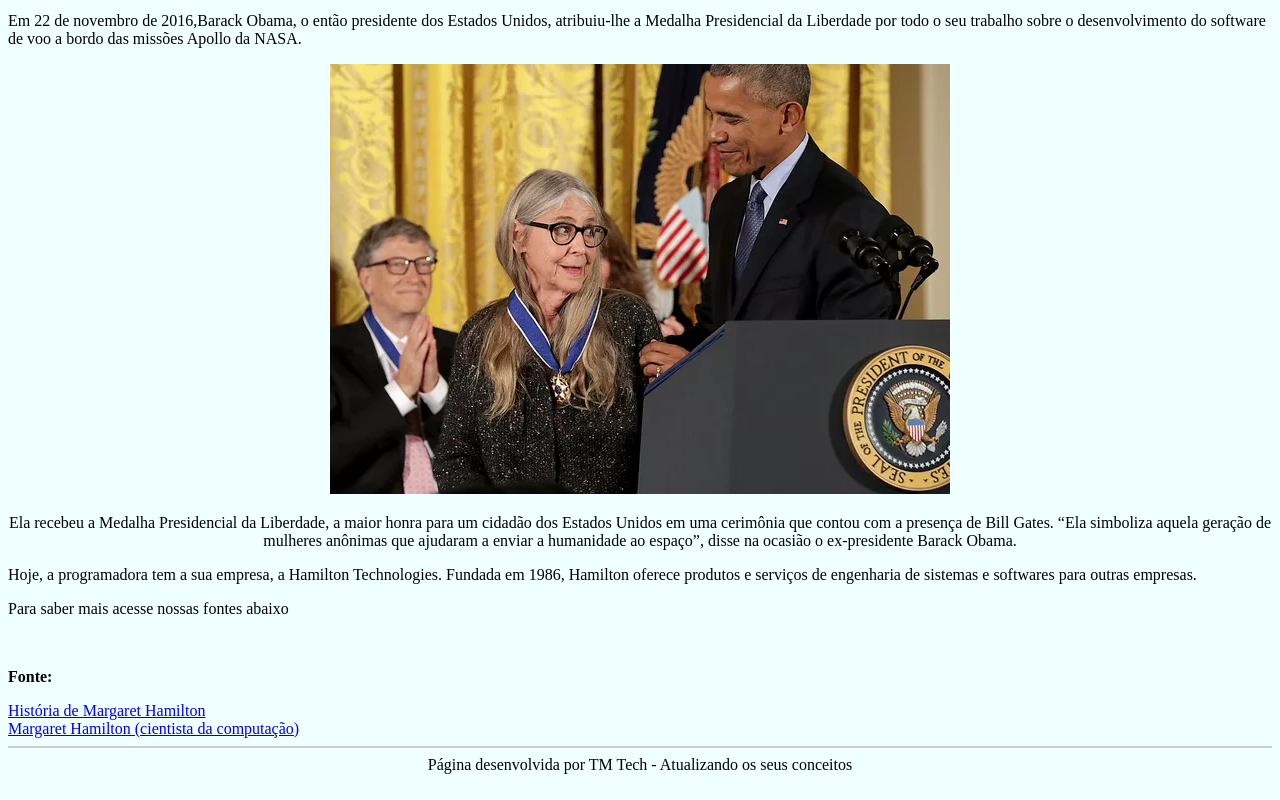
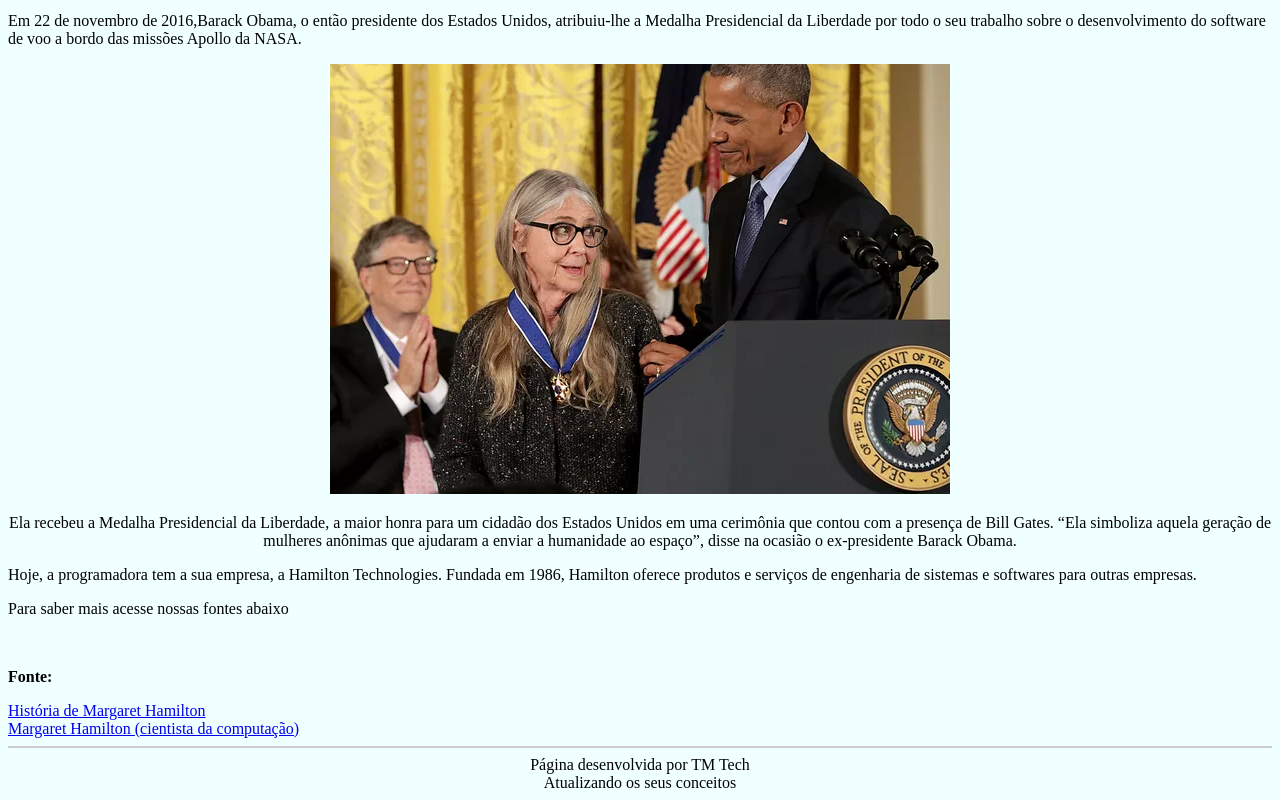
Before and after one commit to ThatianaMattos/mulherestech, a plain HTML site: page index.html in a window 1280 px wide. Shown: the part 594-1394 px from the top of the page. Drawn offline with Linux system fonts and the light colour scheme.

Commit message:
Update index.html
Quebra de linha

```diff
--- a/index.html
+++ b/index.html
@@ -35,7 +35,8 @@
         text-align: center;
     }
 </style>
-<div id="footer" class="center">Página desenvolvida por TM Tech - Atualizando os seus conceitos</div>
+<div id="footer" class="center">Página desenvolvida por TM Tech <br>
+    Atualizando os seus conceitos</div>
 
 
 
```
